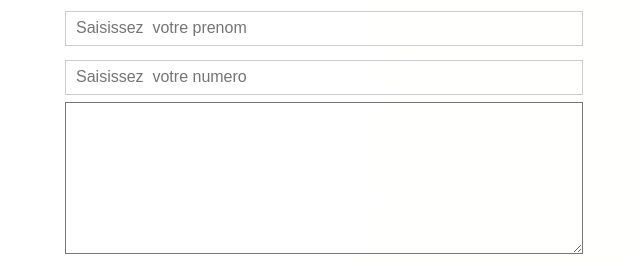
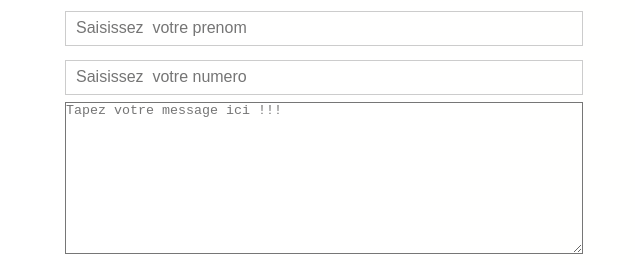
Before and after one commit to softjunior/SyndaTech, a plain HTML site: page contact.html in a window 1280 px wide. Shown: the part 313-578 px from the top of the page, 0-635 px from the left. Drawn offline with Linux system fonts and the light colour scheme.

Commit message:
Update contact.html

```diff
--- a/contact.html
+++ b/contact.html
@@ -42,7 +42,7 @@
                             <input type="text" placeholder="Saisissez votre nom" id="name">
                             <input type="text" placeholder="Saisissez  votre prenom" id="name">
                             <input type="text" placeholder="Saisissez  votre numero" id="name">
-                            <textarea name="" id="" cols="30" rows="10"></textarea>
+                            <textarea name="" id="" cols="30" rows="10" placeholder="Tapez votre message ici !!!"></textarea>
                             <input type="submit" value="Envoyer">
                         </div>
                     </form>
```
